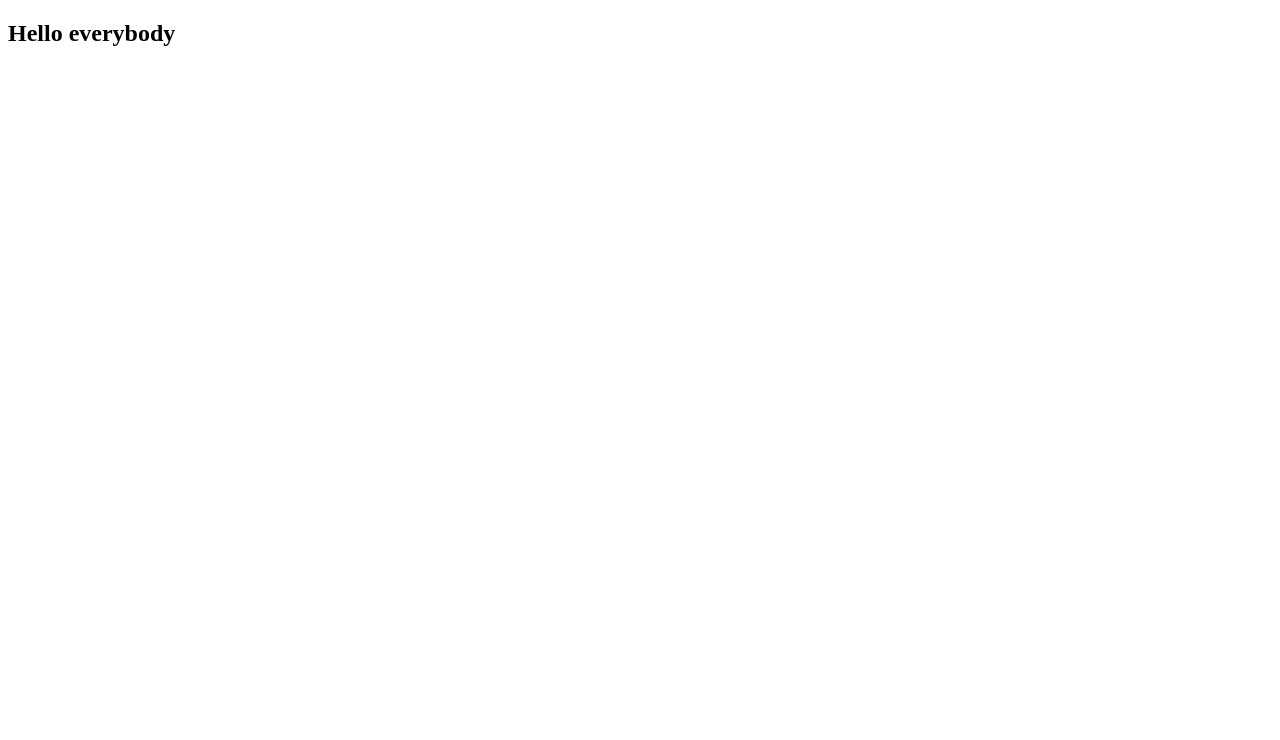
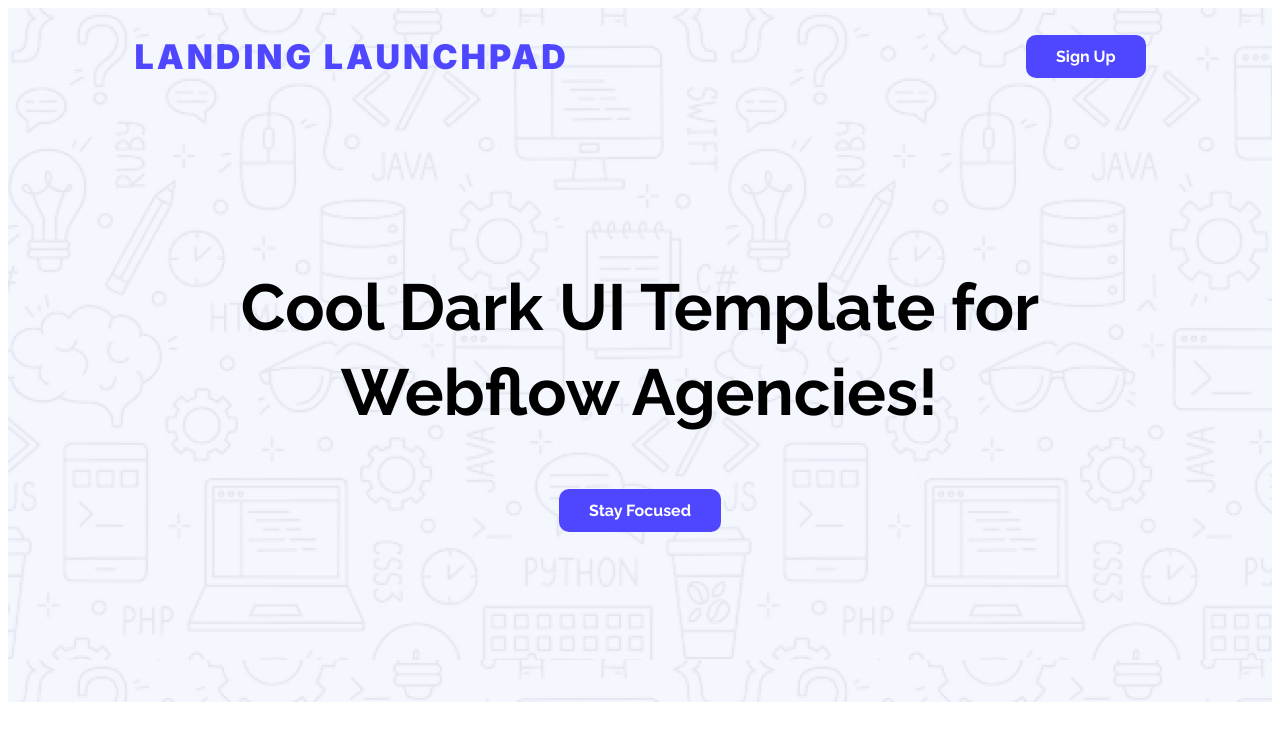
Before and after one commit to coderashik247/landing-launchpad, a plain HTML site: page index.html in a window 1280 px wide. Drawn offline with Linux system fonts and the light colour scheme.

Commit message:
navbar-and-banner section are added

```diff
--- a/index.html
+++ b/index.html
@@ -1,11 +1,50 @@
 <!DOCTYPE html>
 <html lang="en">
+
 <head>
     <meta charset="UTF-8">
     <meta name="viewport" content="width=device-width, initial-scale=1.0">
     <title>Landing Launchpad</title>
+    <!-- Google Font here -->
+    <link
+        href="https://fonts.googleapis.com/css2?family=Inter:ital,opsz,wght@0,14..32,100..900;1,14..32,100..900&family=Outfit:wght@100..900&display=swap"
+        rel="stylesheet">
+
+    <link
+        href="https://fonts.googleapis.com/css2?family=Inter:ital,opsz,wght@0,14..32,100..900;1,14..32,100..900&family=Outfit:wght@100..900&family=Raleway:ital,wght@0,100..900;1,100..900&display=swap"
+        rel="stylesheet">
+    <!-- CSS style file here -->
+    <link rel="stylesheet" href="styles/style.css">
 </head>
+
 <body>
-    <h2>Hello everybody</h2>
+    <!-- Header Section start here -->
+    <header>
+        <!-- Navbar Section start here -->
+        <nav>
+            <h2 class="logo">LANDING LAUNCHPAD</h2>
+            <button class="sign-up-btn btn">Sign Up</button>
+        </nav>
+        <!-- Navbar Section end here -->
+        <!-- Banner Section start here -->
+        <section class="banner-section">
+            <h2 class="banner-section-title">Cool Dark UI Template for <br> <span>Webflow Agencies!</span></h2>
+            <button class="stay-focused-btn btn">Stay Focused</button>
+        </section>
+        <!-- Banner Section end here -->
+    </header>
+    <!-- Header Section end here -->
+
+    <!-- Main Section start here -->
+    <main>
+
+    </main>
+    <!-- Main Section end here -->
+    <!-- Footer Section start here -->
+    <footer>
+
+    </footer>
+    <!-- Footer Section end here -->
 </body>
+
 </html>
--- /dev/null
+++ b/styles/style.css
@@ -0,0 +1,67 @@
+/* Header Section Style here */
+header {
+    background-image: url('/Assets/Hero-bg.png');
+}
+
+/* Navbar Section styles start here */
+nav {
+    display: flex;
+    justify-content: space-between;
+    align-items: center;
+    font-family: Inter;
+    width: 80%;
+    margin: 0 auto;
+}
+
+.logo {
+    font-size: 34px;
+    font-weight: 900;
+    color: #4E47FF;
+    letter-spacing: 3px;
+}
+
+.sign-up-btn {
+    padding: 12px 30px;
+    /* height: 40px; */
+}
+
+/* Banner Section style here */
+.banner-section {
+    width: 80%;
+    margin: 0 auto;
+    display: flex;
+    flex-direction: column;
+    justify-content: center;
+    align-items: center;
+}
+
+.banner-section-title {
+    font-family: Raleway;
+    font-size: 65px;
+    font-weight: 700;
+    margin-top: 160px;
+    line-height: 85px;
+}
+span{
+    margin-left: 100px;
+}
+.stay-focused-btn{
+    margin-bottom: 170px;
+
+}
+
+.btn {
+    border: none;
+    border-radius: 10px;
+    color: #fff;
+    background-color: #4E47FF;
+    font-family: Raleway;
+    font-weight: 700;
+    font-size: 16px;
+    padding: 12px 30px;
+}
+
+.btn:hover {
+    color: #4E47FF;
+    background-color: #c4bdbd;
+}
```
Also changed, not shown: Assets/Hero-bg.png (added), Assets/avatar.png (added), Assets/icon-star.png (added), Assets/wc-big.png (added), Assets/wc-mini.png (added).
